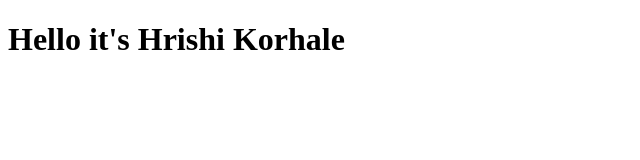
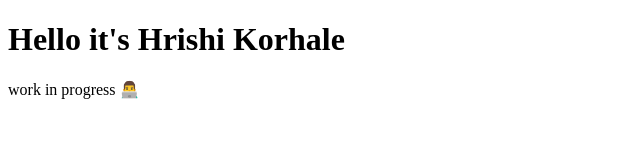
Before and after one commit to Hrishikesh-Korhale/Hrishikesh.tech, a plain HTML site: page index.html in a window 1280 px wide. Shown: the whole page, without its empty margins (0-640 px from the left). Drawn offline with Linux system fonts and the light colour scheme.

Commit message:
work in progress

```diff
--- a/index.html
+++ b/index.html
@@ -8,5 +8,9 @@
 </head>
 <body>
     <h1>Hello it's  Hrishi Korhale</h1>
+
+    <div>
+        <p>work in progress 👨‍💻</p>
+    </div>
 </body>
 </html>
```
